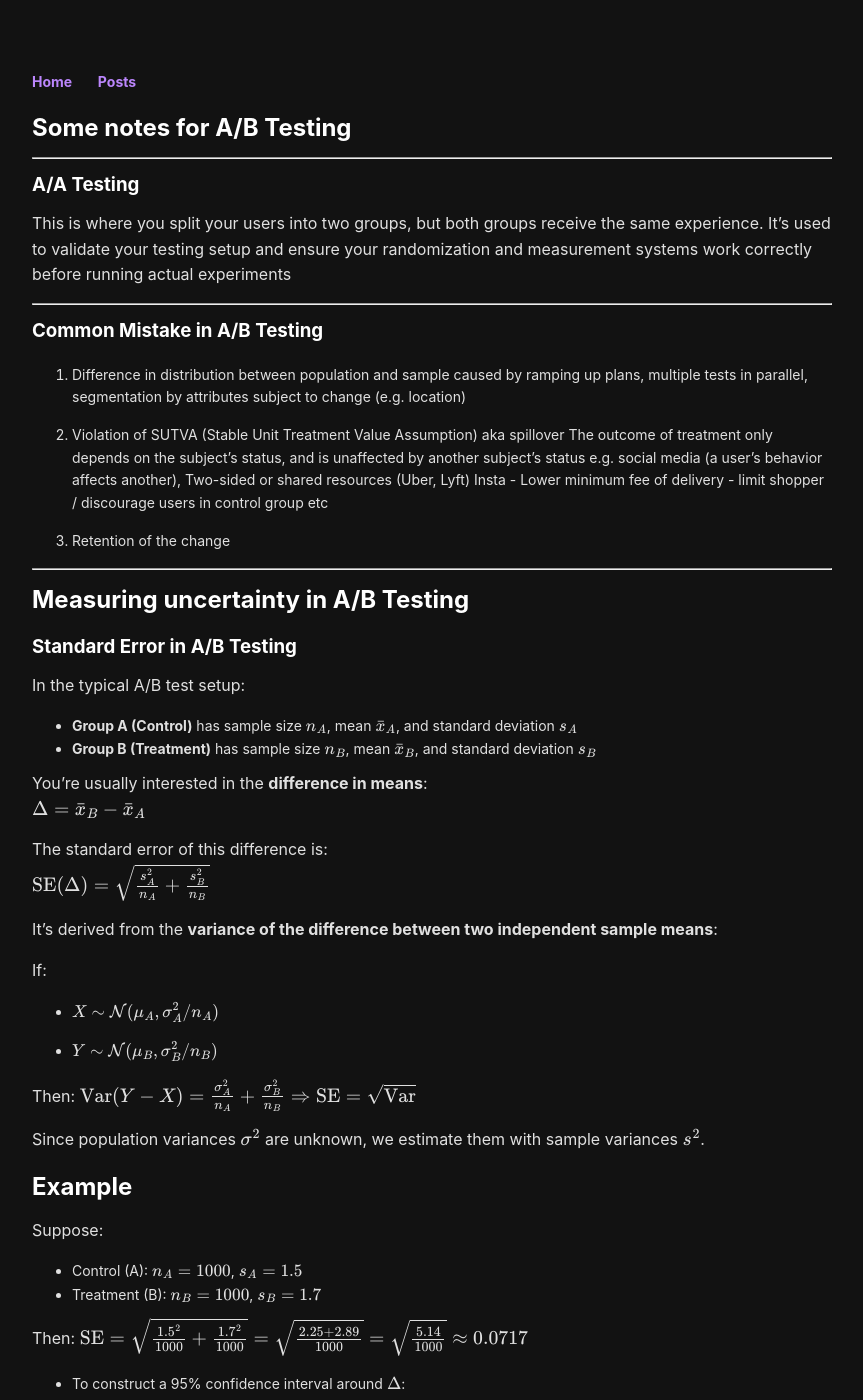
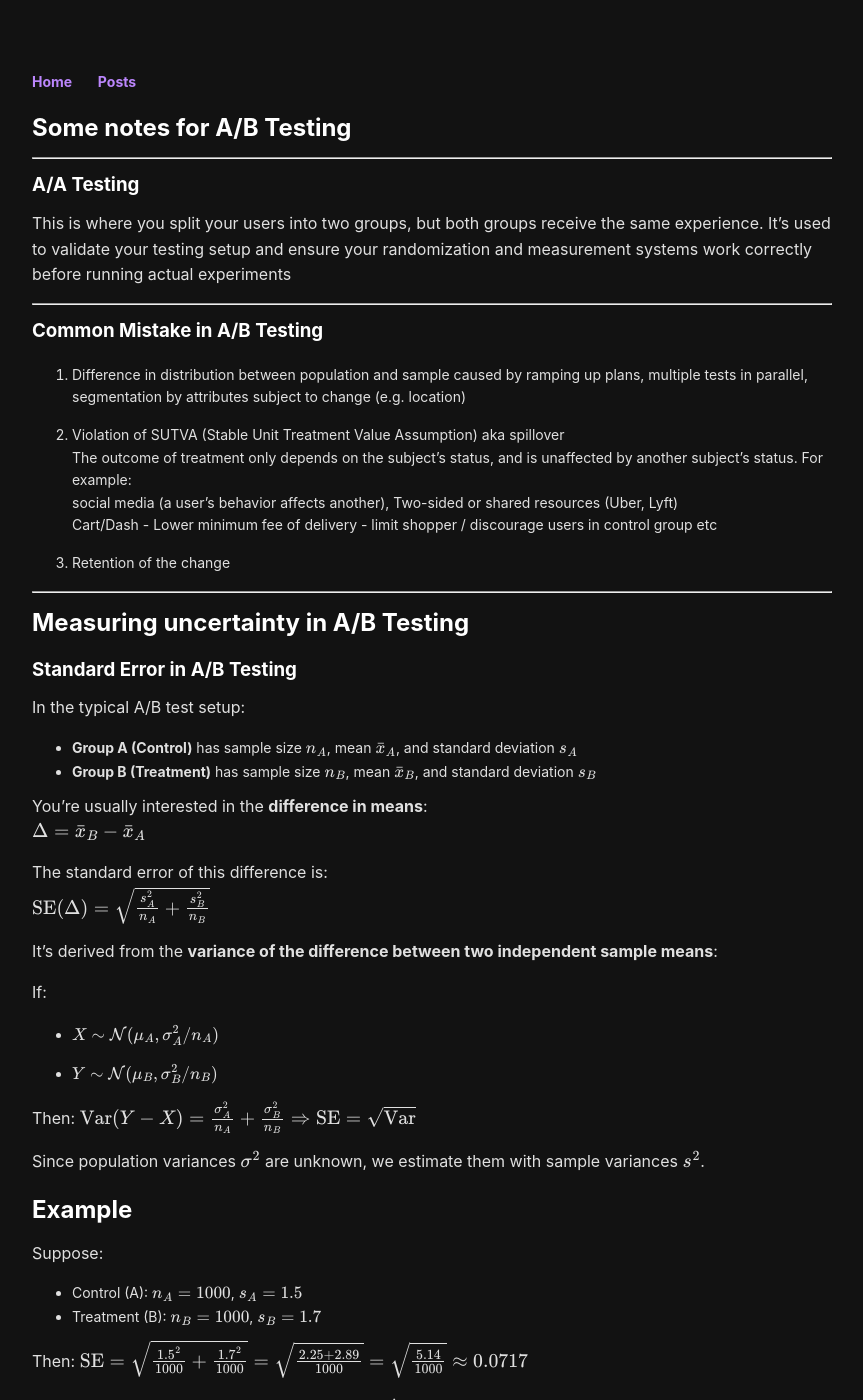
Before and after one commit to sean-sj-jung/sean-sj-jung.github.io, a Jekyll site: the page built from _posts/2020-02-02-AdditionalABTestingNotes.md, in a window 1280 px wide and 1400 px high. Shown: the whole window, without its empty margins (208-1071 px from the left). Built offline with Jekyll 4.4.1, drawn with Linux system fonts in a browser that asks for light colours; nearby versions of some CDN libraries; some of the changed text lies outside the part shown.

Commit message:
typo, heap

```diff
--- a/_posts/2020-02-02-AdditionalABTestingNotes.md
+++ b/_posts/2020-02-02-AdditionalABTestingNotes.md
@@ -22,9 +22,9 @@ It's used to validate your testing setup and ensure your randomization and measu
 	caused by ramping up plans, multiple tests in parallel, segmentation by attributes subject to change (e.g. location)
 
 2. Violation of SUTVA (Stable Unit Treatment Value Assumption) aka spillover
-	The outcome of treatment only depends on the subject’s status, and is unaffected by another subject’s status
-		e.g. social media (a user’s behavior affects another), Two-sided or shared resources (Uber, Lyft)
-			Insta - Lower minimum fee of delivery - limit shopper / discourage users in control group etc
+	The outcome of treatment only depends on the subject’s status, and is unaffected by another subject’s status. For example:
+		social media (a user’s behavior affects another), Two-sided or shared resources (Uber, Lyft)
+		Cart/Dash - Lower minimum fee of delivery - limit shopper / discourage users in control group etc
 
 3. Retention of the change
 
```
Also changed, not shown: other parts of _posts/2020-02-02-AdditionalABTestingNotes.md (+0 -4 lines), _posts/2025-02-06-HeapIntro.md (+2 -0 lines).
